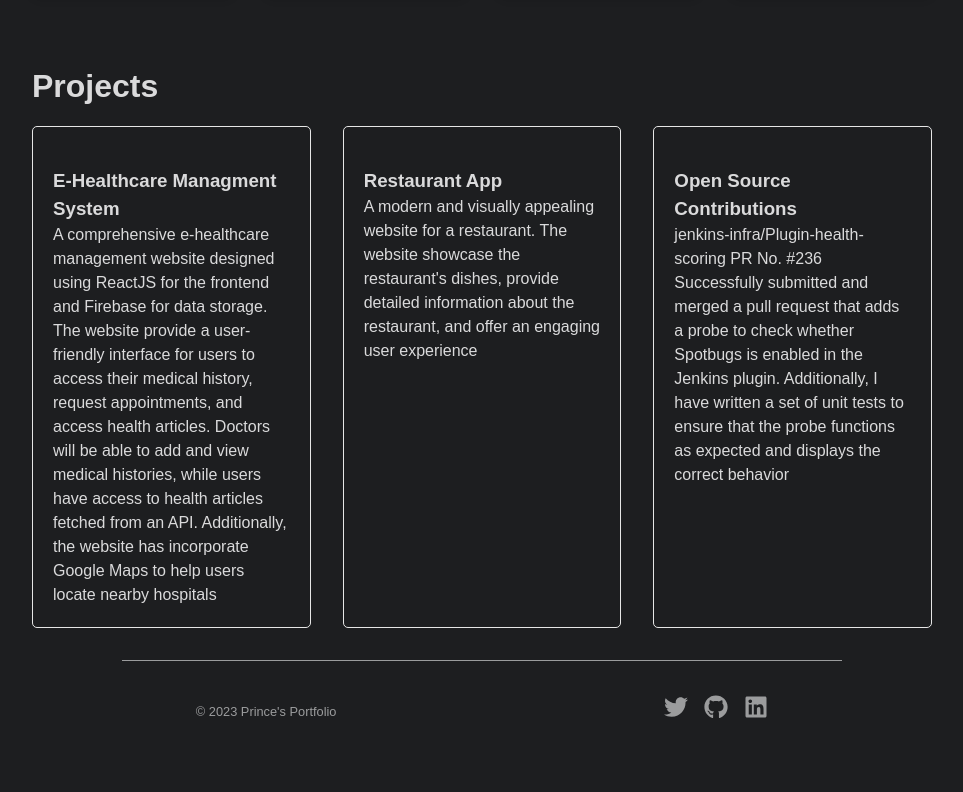
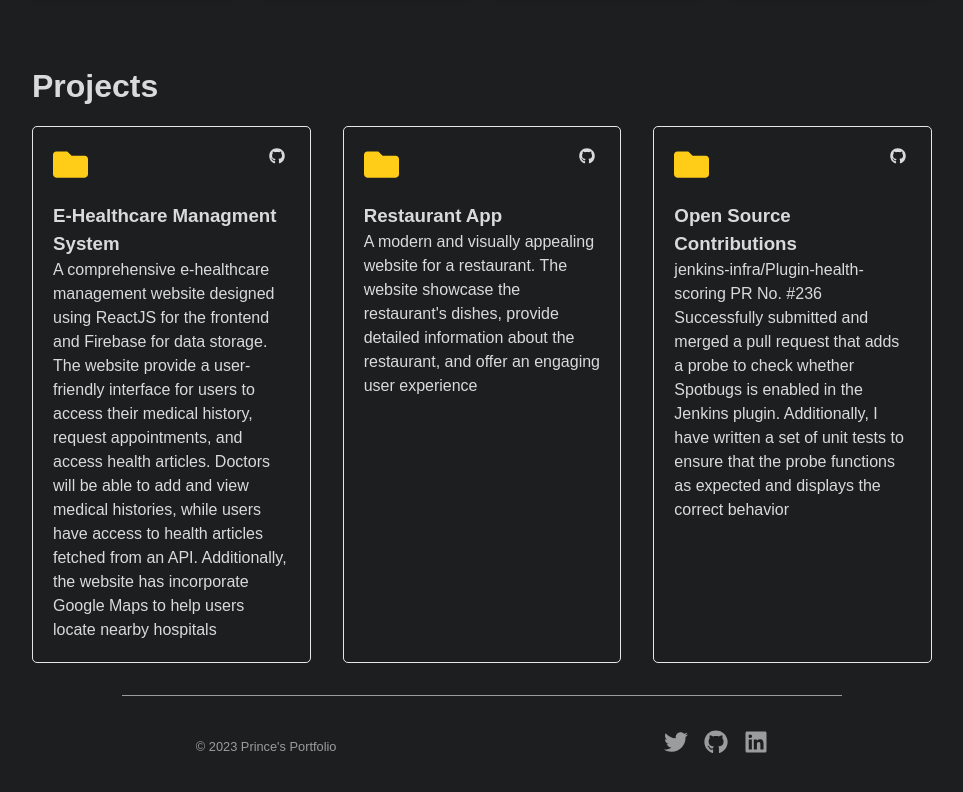
Before and after one commit to prince-panwar/Porfolio-website, a Next.js app: page / in a window 1280 px wide. Shown: the part 1669-2461 px from the top of the page, without its empty margins (158-1121 px from the left). Before the commit the page ends 2430 px from the top, so only its background shows below. Built offline with nearby package versions, Linux system fonts and the light colour scheme.

Commit message:
Project Icons fixed

```diff
--- a/component/project/project.js
+++ b/component/project/project.js
@@ -1,4 +1,5 @@
 import { projectData } from './Project_data.js';
+import { FaGithub,FaFolder } from 'react-icons/fa';
 
 const Projects = () => {
   return (
@@ -8,9 +9,9 @@ const Projects = () => {
         {projectData && projectData.map((project) => (
           <div className="project-card" key={project.id}>
             <div className="project-header">
-              <i className="fa-regular fa-folder-open folder-icon"></i>
+            <FaFolder className='fa-regular fa-folder-open folder-icon'/>
               <div className="small-icons">
-                <a href={project.gitHubLink}><i className="fa-brands fa-github"></i></a>
+                <a href={project.gitHubLink}><FaGithub/></a>
               </div>
             </div>
             <h3>{project.title}</h3>
```
